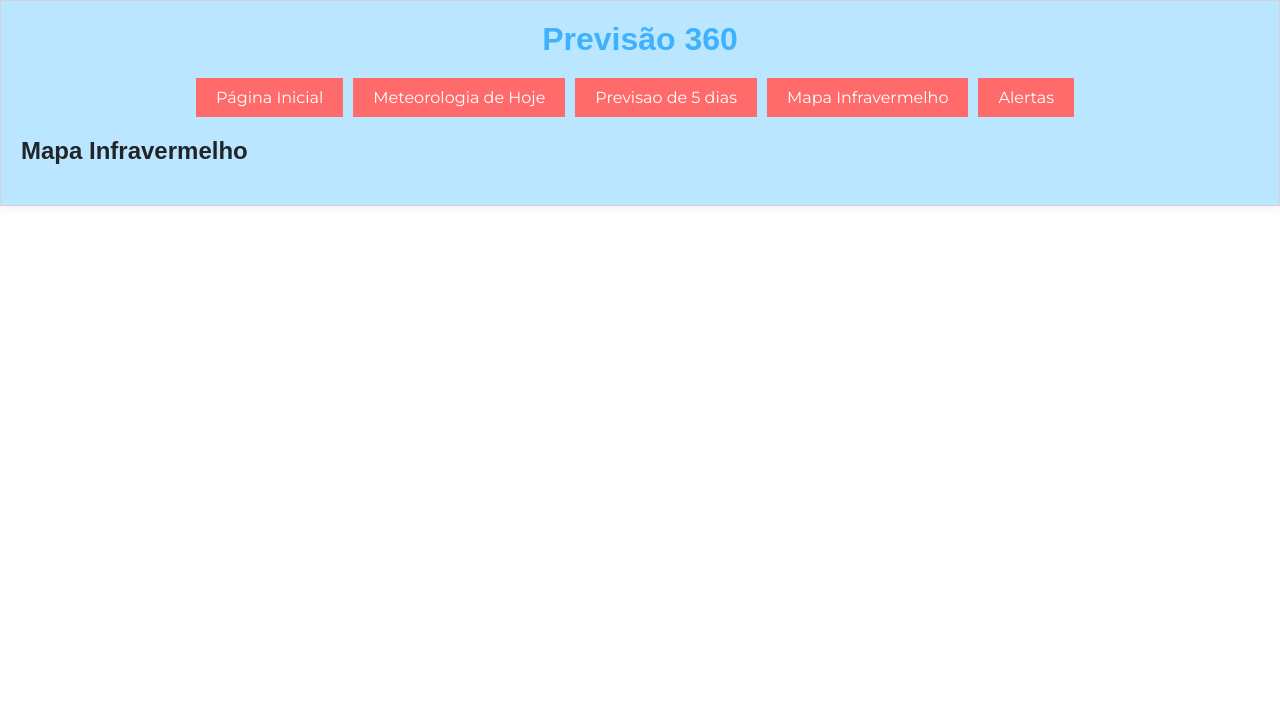
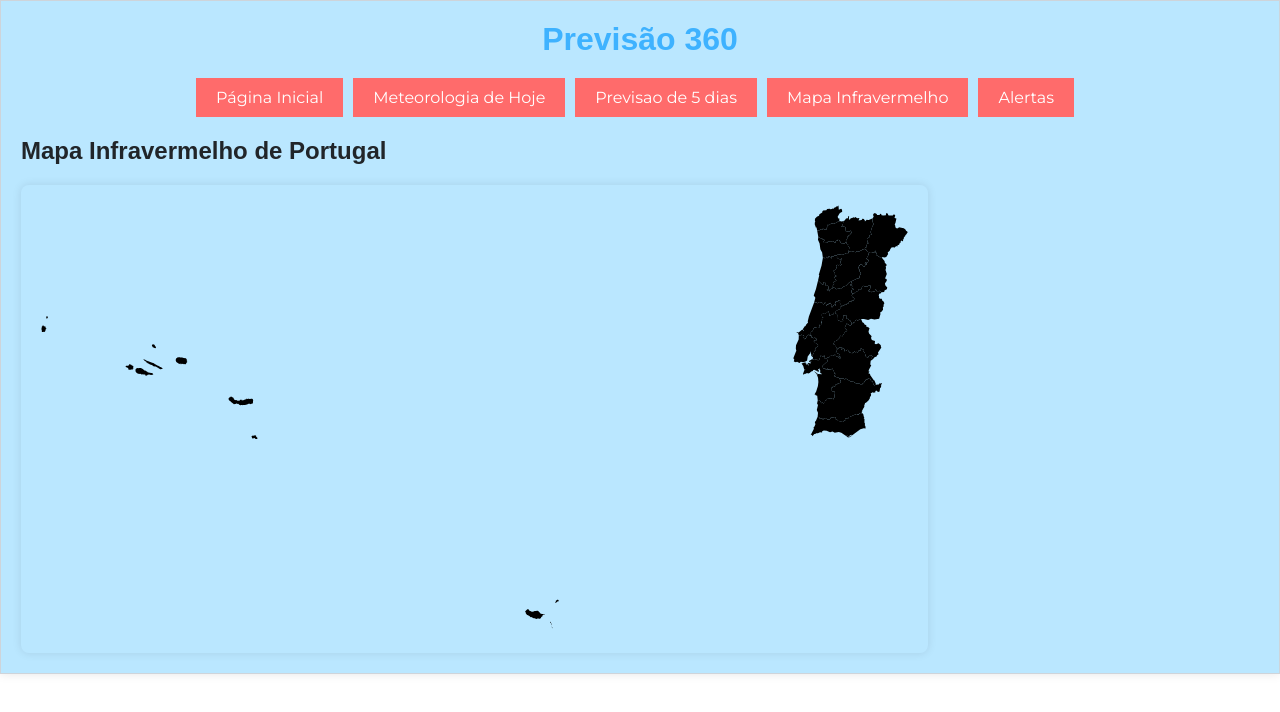
Before and after one commit to Minimeus/previsao-360, a React (Create React App) app: page /mapa-infravermelho in a window 1280 px wide. Shown: the top 712 px of the page. Built offline with nearby package versions, Linux system fonts and the light colour scheme; the HTML template or start-up script is replaced by a standard one; a web font is replaced by a local one.

Commit message:
Revisao de NavBar para separar a meteorologia de hoje e os de 5 dias a vir. Implementacao inicial do svg para o mapainfravermelho

```diff
--- a/src/App.scss
+++ b/src/App.scss
@@ -28,6 +28,11 @@ h1, h2, h3, h4 {
     font-family: 'Sono', sans-serif;
     margin-top: 0;
     color: #3eb2ff;
+}
+
+h2{
+    margin-top : 30px;
+    margin-bottom: 10px;
 }
 
 .App {
@@ -116,17 +121,17 @@ nav {
 
 //Mapa Infravermelho na função canvas com butoes ou barra para evoluir no tempo
 
-canvas {
-    border: 1px solid #CED4DA;
-    box-shadow: 0px 0px 10px rgba(0, 0, 0, 0.1);
+.map-svg-container {
+    text-align: center;
+    margin-top: 20px;
+    padding: 20px;
+    border-radius: 8px;
+    box-shadow: 0 0 10px rgba(0, 0, 0, 0.1);
+    width : 70%;
+
 }
 
-.mapa-portugal {
-    max-width: 100%;
-    margin: auto;
+.map-svg-container img {
+    width: 100%;
+
 }
-
-svg {
-    width: 100%;
-    height: auto;
-}
--- a/src/components/DadosMeteo.jsx
+++ b/src/components/DadosMeteo.jsx
@@ -1,8 +1,15 @@
+//Amelhorar : criar uma verificacao de quanto tempo esta no localstorage a informacao, se menos de 3 horas refazer (Utilizar stringy para a data do localstorage, com a criacao de varios const (getItem e setItem de localstorage) no use effect) => Mas depois deu problema, devido a tempo de delivery tive que pausar a questao do numero de chamadas APIs. Como no projeto "forms".
+
 import React, { useState, useEffect } from 'react';
+
+//const storageTime = 3 * 60 * 60 * 1000;
 
 export default function DadosMeteo() {
   const [dados, setDados] = useState([]);
   const [previsao5Dias, setPrevisao5Dias] = useState([]);
+  const [displaySection, setDisplaySection] = useState([]);
+
+
 
   useEffect(() => {
     let weatherTypeMap = {};
@@ -67,7 +74,30 @@ export default function DadosMeteo() {
       });
   }, []);
 
-  return (
+
+  const handleHashChange = () => {
+    const hash = window.location.hash;
+    if (hash === '#previsao-5dias') {
+      setDisplaySection('cincodias');
+    } else {
+      setDisplaySection('hoje');
+    }
+  };
+
+  useEffect(() => {
+     // este useeffect fica attento ao # utilisado en NavBar.jsx (= window.location ) e procura o id do # para ir para o sitio desse id
+
+    // para que ao clicar nos dois butoes de seguida seja realmente toomado em conta, adicionei addEventListener que verifica se o hash da pagina muda  => Nao funciona : Ivo quando reclico ele nao nota
+    window.addEventListener('hashchange', handleHashChange);
+    handleHashChange();
+
+    return () => {
+      //removeeventlistener para evitar leaks e duplicos
+      window.removeEventListener('hashchange', handleHashChange);
+    };
+  }, []);
+
+  const Hoje = (
     <div>
       <h2 id="previsao-hoje">Previsão do Tempo Nacional</h2>
       <table>
@@ -96,7 +126,15 @@ export default function DadosMeteo() {
           ))}
         </tbody>
       </table>
-      <h2 id="previsao-5dias">Previsão do Tempo Nacional - 5 Dias</h2>
+    </div>
+
+)
+
+//modifiquei para criar diretamenta as duas const para poder chama-lhas diretamente
+
+const cincoDias = (
+  <div>
+          <h2 id="previsao-5dias">Previsão do Tempo Nacional - 5 Dias</h2>
       {previsao5Dias.map((previsaoPorLocal, index) => (
         <div key={index}>
           <h3>{previsaoPorLocal[0].local}</h3>
@@ -122,6 +160,13 @@ export default function DadosMeteo() {
           </table>
         </div>
       ))}
-    </div>
+  </div>
+)
+
+  return (
+    <div>
+      {displaySection === 'hoje' && Hoje}
+      {displaySection === 'cincodias' && cincoDias}
+  </div>
   );
 }
--- a/src/components/Main.jsx
+++ b/src/components/Main.jsx
@@ -6,9 +6,6 @@ export default function Main() {
     <div>
       <p>Meteorologia intuitiva para todos</p>
       <i className="qi-300-fill"></i>
-      <div className="map-container">
-        <MapaInfravermelho />
-      </div>
     </div>
   );
 }
--- a/src/components/MapaInfravermelho.jsx
+++ b/src/components/MapaInfravermelho.jsx
@@ -1,6 +1,6 @@
 import React from 'react';
+//import App from './src/App.scss';
 
-export default function MapaInfravermelho({}) {
 const calcularTemperaturaMedia = (tMin, tMax) => (tMin + tMax) / 2;
 
 const determinarCorPorTemperatura = (temperatura) => {
@@ -14,9 +14,16 @@ export default function MapaInfravermelho({}) {
   return '#ff0000';
 };
 
+const MapaInfravermelho = () => {
   return (
-    <div className="map-container">
-      <h2>Mapa Infravermelho</h2>
+      <div>
+          <h2>Mapa Infravermelho de Portugal</h2>
+          <div className="map-svg-container">
+              <img src="/portugal.svg" alt="Temperaturas das Localidades portuguesas" />
+          </div>
       </div>
   );
-}
+};
+
+
+export default MapaInfravermelho;
--- a/src/components/NavBar.jsx
+++ b/src/components/NavBar.jsx
@@ -9,7 +9,7 @@ export default function NavBar() {
 
         <li><NavLink to="/dados-meteo#previsao-hoje"className="button">Meteorologia de Hoje</NavLink></li>
 
-{/* como redirecionar so para uma parte do return ? Perguntar Ivo */}
+{/* como redirecionar so para uma parte do return ? Perguntar Ivo => Switch de react router dom ? */}
         <li><NavLink className="button" to="/dados-meteo#previsao-5dias">Previsao de 5 dias</NavLink></li>
 
         <li><NavLink to="/mapa-infravermelho"className="button">Mapa Infravermelho</NavLink></li>
@@ -18,5 +18,7 @@ export default function NavBar() {
 
       </ul>
     </nav>
+
+
   );
 }
```
Lines whose indentation alone changed are shown as unchanged.
